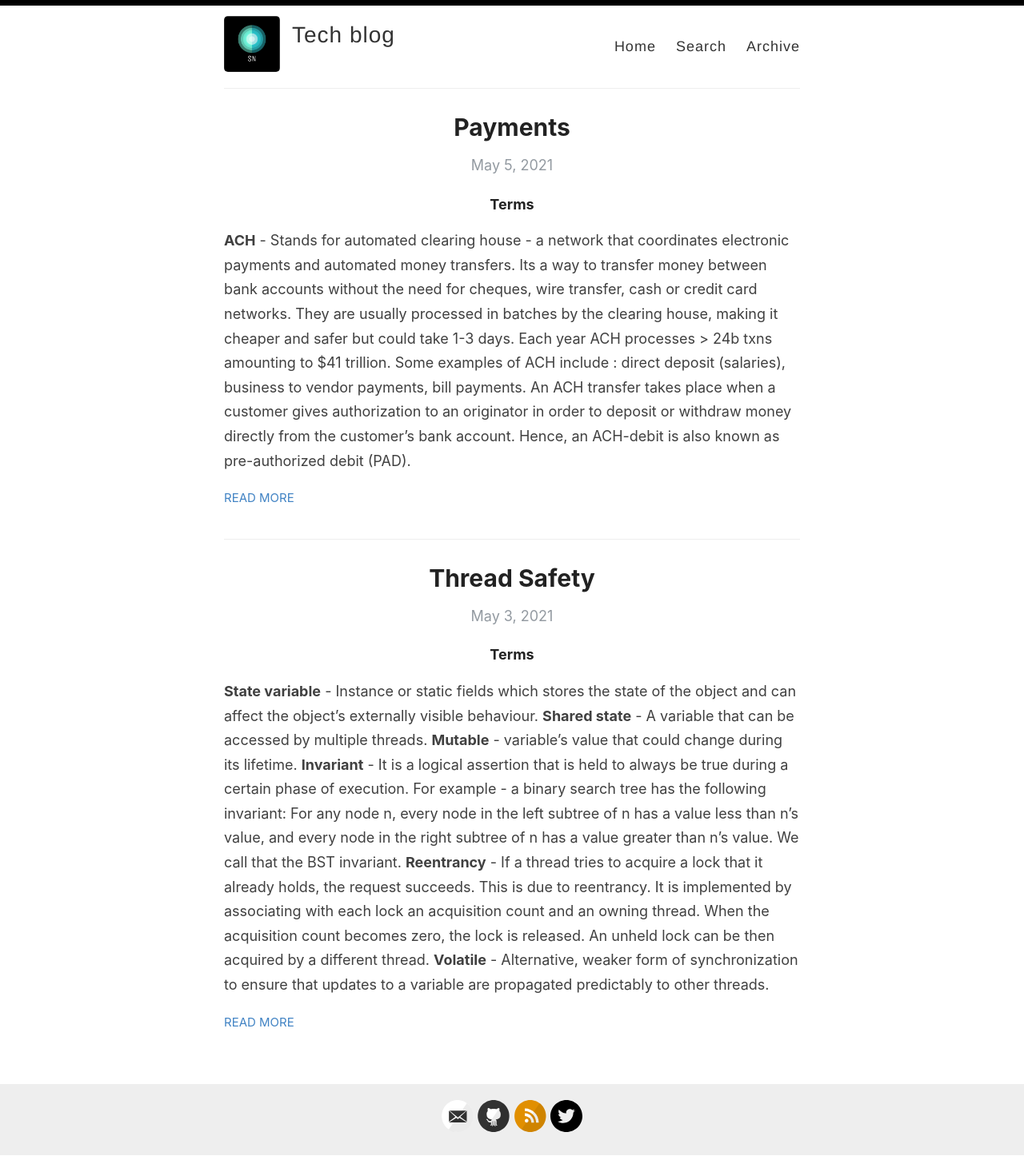
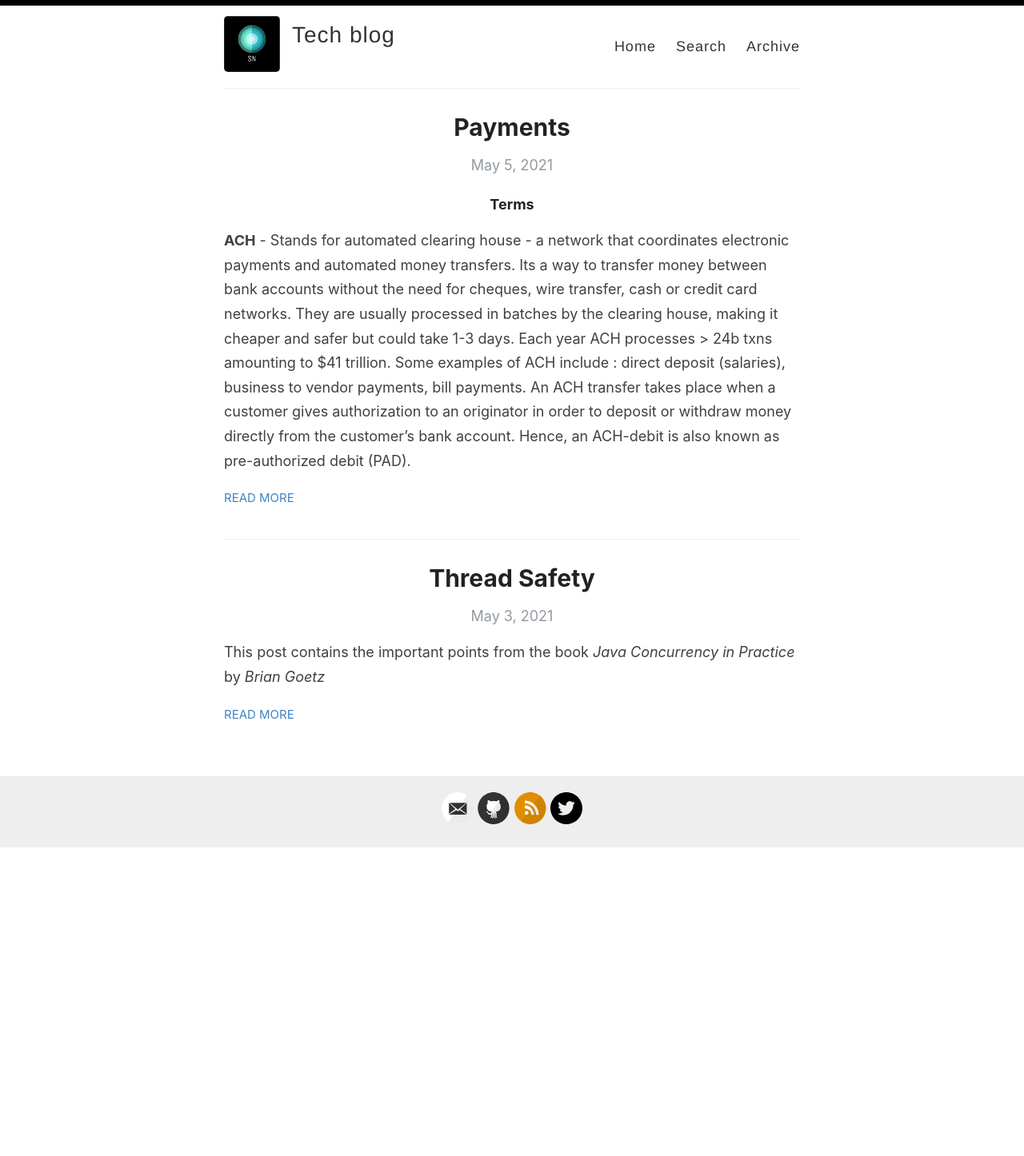
Before and after one commit to nakshatris/nakshatris.github.io, a Jekyll site: the page built from index.html, in a window 1280 px wide. Shown: the whole page at 80% size. Built offline with Jekyll 4.4.1, drawn with Linux system fonts in a browser that asks for light colours; the list of posts is cut into pages by our own code; after the commit the page ends 1061 px from its top, so only the background shows below that; part of the change alters nothing that is shown.

Commit message:
Update 2021-05-03-thread-safety.md

````diff
--- a/_posts/2021-05-03-thread-safety.md
+++ b/_posts/2021-05-03-thread-safety.md
@@ -3,6 +3,8 @@ layout: post
 title:  Thread Safety
 categories: [Thread,Concurrency]
 ---
+
+This post contains the important points from the book *Java Concurrency in Practice* by *Brian Goetz*
 
 ##### Terms
 **State variable** - Instance or static fields which stores the state of the object and can affect the object's externally visible behaviour.
@@ -148,6 +150,7 @@ categories: [Thread,Concurrency]
    * Its state cannot be mofified after construction;
    * All its fields are final; (its possible without this, but very very hard); and
    * It is properly constructed (the *this* reference does not escape during contruction)
+
   Immutable objects are hard to create however:
   For example, the below does not satisfy the first condition above:
   ```
@@ -218,6 +221,34 @@ categories: [Thread,Concurrency]
     }
   }
   ```
+  * Use composition (if possible) to extend existing classes
+  ```
+  public class ImprovedList<T> implements List<T> {
+    private final List<T> list;
+    public ImprovedList(List<T> list) { this.list = list; }
+    public synchronized void putIfAbsent(T x) {
+      if (!list.contains(x)) {
+        list.add(x);
+    }
+    public synchronized void clear() { list.clear(); }
+    ... // other list methods delegated to the underlying list
+  }
+  ```
+  * Use locking or clone collection during iteration: When we use iterators as below, javac internally repeatedly calls hasNext and next to iterate the list, which constitutes for a compound action. Also, if the collection has changed since the iteration began, the iterators throw ConcurrentmodificationException. To avoid this, lock the collection during iteration. However, this could introduce performance, starvation and deadlock risks. An alternative is to clone the collection and perform the iteration.
+  ```
+  private List<String> list = Collections.synchronizedList(new ArrayList<String>());
+  for (String s: list) {
+    doSomething(s);
+  }
+  ```
+  Beware of hidden iterators such as
+  ```
+  System.out.println("Elements in list are:" + list);
+  ```
+  Alternatively, you could use concurrent collections such as *ConcurrentHashMap*, *CopyOnWriteArraylist*, *ConcurrentLinkedQueue*
+  * Use concurrent collections instead of synchronized collections.
+
+
 
 ##### Common mistakes:
 
@@ -238,3 +269,33 @@ Even though vector provides thread safe methods, a race condition such as above
 
 [Source credits link](http://dig.cs.illinois.edu/papers/checkThenAct.pdf)
 <img width="459" alt="Fixes for race conditions on concurrent collections" src="https://user-images.githubusercontent.com/44378362/117681504-2a631980-b180-11eb-80dc-091378410832.png">
+
+**Mistake 4**: Incorrect client side locking.
+The problem below is that it synchronizes the method on the wrong lock.
+```
+@NotThreadSafe
+public class ListHelper<E> {
+  public List<E> list = Collections.synchronizedList(new ArrayList<E>());
+  ...
+  public synchronized void putIfAbsent(E x) {
+    if (!list.contains(x)) {
+      list.add(x);
+    }
+  }
+}
+```
+One potential correct approach is as below:
+```
+@ThreadSafe
+public class ListHelper<E> {
+  public List<E> list = Collections.synchronizedList(new ArrayList<E>());
+  ...
+  public void putIfAbsent(E x) {
+    synchronized(list) {
+      if (!list.contains(x)) {
+        list.add(x);
+      }
+    }
+  }
+}
+```
````
